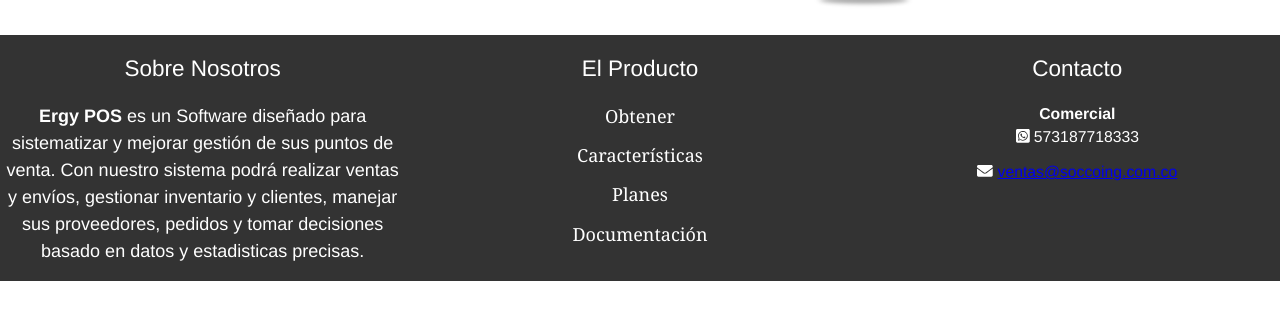
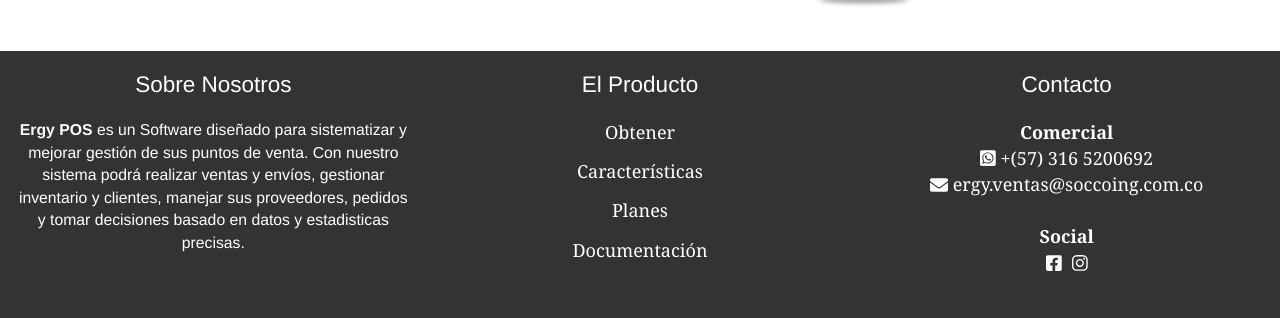
Before and after one commit to ErgySoftware/ergy-pos-website, a Gatsby site: page / in a window 1280 px wide. Shown: the part 633-951 px from the top of the page. Before the commit the page ends 914 px from the top, so only its background shows below. Built offline with nearby package versions, Linux system fonts and the light colour scheme; Gatsby itself is replaced by a stand-in of ours.

Commit message:
added social on footer

```diff
--- a/gatsby-config.js
+++ b/gatsby-config.js
@@ -3,8 +3,8 @@
     title: `Ergy POS`,
     description: `Ergy POS - Point Of Sale es nuestro sistema de punto de venta diseñado para que pequeñas y medianas empresas puedan gestionar sus ventas en cualquier lugar y momento.`,
     author: `@TheSleepyDev`,
-    contactMail: `ventas@soccoing.com.co`,
-    contactPhone: 573187718333,
+    contactMail: `ergy.ventas@soccoing.com.co`,
+    contactPhone: 573165200692,
     contactMessage: "Quiero conocer más sobre Ergy POS",
   },
   plugins: [
--- a/src/components/footer.js
+++ b/src/components/footer.js
@@ -3,12 +3,22 @@
 import { Grid, Typography, Link } from "@material-ui/core"
 import { makeStyles } from "@material-ui/styles"
 import { FontAwesomeIcon } from "@fortawesome/react-fontawesome"
-import { faWhatsappSquare } from "@fortawesome/free-brands-svg-icons"
+import {
+  faWhatsappSquare,
+  faFacebookSquare,
+  faInstagram,
+} from "@fortawesome/free-brands-svg-icons"
 
 const useStyles = makeStyles(theme => ({
   root: {
     flexGrow: 1,
     backgroundColor: theme.palette.common.black,
+  },
+  compactList: {
+    "& li": {
+      margin: 0,
+      padding: 0,
+    },
   },
   block: {
     padding: theme.spacing(2),
@@ -24,14 +34,22 @@
   },
 }))
 
+function formatPhone(phone) {
+  const pattern = "+(##) ### #######"
+  phone = phone.toString()
+  let i = 0
+  return pattern.replace(/#/g, _ => phone[i++])
+}
+
 export default function Footer({ phone, mail, message }) {
   const classes = useStyles()
+  const formattedPhone = formatPhone(phone)
   return (
     <footer className={classes.root}>
-      <Grid container spacing={4}>
-        <Grid item xs={12} sm={6} md={4} className={classes.block}>
+      <Grid container>
+        <Grid item xs={12} sm={6} lg={4} className={classes.block}>
           <Typography variant="h6">Sobre Nosotros</Typography>
-          <Typography variant="body1">
+          <Typography variant="body2">
             <strong>Ergy POS</strong> es un Software diseñado para sistematizar
             y mejorar gestión de sus puntos de venta. Con nuestro sistema podrá
             realizar ventas y envíos, gestionar inventario y clientes, manejar
@@ -39,7 +57,7 @@
             estadisticas precisas.
           </Typography>
         </Grid>
-        <Grid item xs={12} sm={6} md={4} className={classes.block}>
+        <Grid item xs={12} sm={6} lg={4} className={classes.block}>
           <Typography variant="h6">El Producto</Typography>
           <ul>
             <li>
@@ -64,13 +82,12 @@
             </li>
           </ul>
         </Grid>
-        <Grid item xs={12} sm={12} md={4} className={classes.block}>
+        <Grid item xs={12} sm={12} lg={4} className={classes.block}>
           <Typography variant="h6">Contacto</Typography>
-          <Typography variant="body2">
           <dl>
             <dt>Comercial</dt>
             <dd>
-                <ul>
+              <ul className={classes.compactList}>
                 <li>
                   <Link
                     underline="hover"
@@ -80,20 +97,43 @@
                       message
                     )}`}
                   >
-                      <FontAwesomeIcon
-                        icon={faWhatsappSquare}
-                      ></FontAwesomeIcon>{" "}
-                      <span> {phone} </span>
+                    <FontAwesomeIcon icon={faWhatsappSquare}></FontAwesomeIcon>{" "}
+                    {formattedPhone}
                   </Link>
                 </li>
                 <li>
-                    <FontAwesomeIcon icon="envelope"></FontAwesomeIcon>{" "}
-                    <a href={"mailto:" + mail}>{mail}</a>
+                  <Link
+                    underline="hover"
+                    color="inherit"
+                    target="_blank"
+                    href={"mailto:" + mail}
+                  >
+                    <FontAwesomeIcon icon="envelope"></FontAwesomeIcon> {mail}
+                  </Link>
                 </li>
               </ul>
             </dd>
+            <dt>Social</dt>
+            <dd>
+              <Link
+                color="inherit"
+                target="_blank"
+                href="https://www.facebook.com/SoftwareErgy/"
+              >
+                <Typography variant="srOnly">Facebook Ergy</Typography>
+                <FontAwesomeIcon icon={faFacebookSquare}></FontAwesomeIcon>
+              </Link>
+              <Link
+                style={{ marginLeft: 10 }}
+                color="inherit"
+                target="_blank"
+                href="https://www.instagram.com/ergysoftware/"
+              >
+                <Typography variant="srOnly">Instagram Ergy</Typography>
+                <FontAwesomeIcon icon={faInstagram}></FontAwesomeIcon>
+              </Link>
+            </dd>
           </dl>
-          </Typography>
         </Grid>
       </Grid>
     </footer>
```
Also changed, not shown: 1 other file. Lines whose indentation alone changed are shown as unchanged.
